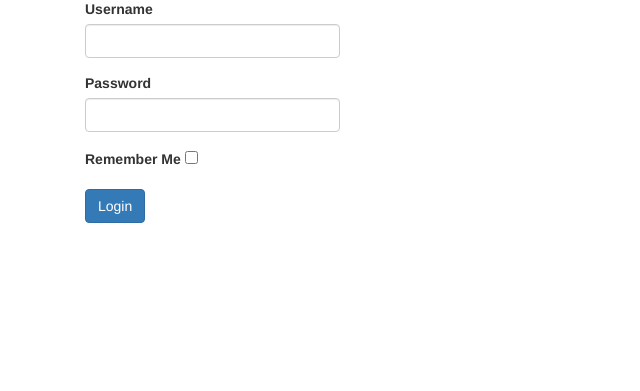
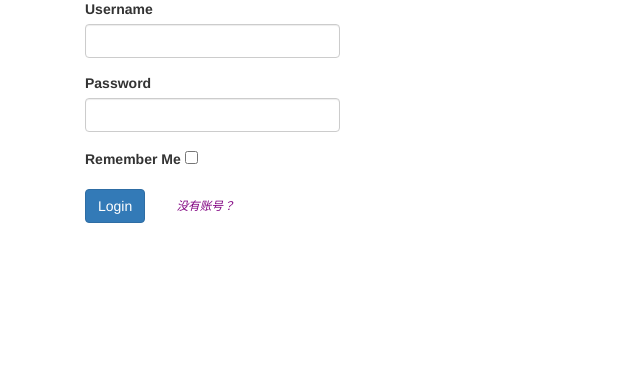
Before and after one commit to bobo325/Light_Blog, a Flask app: template light_blog/templates/account/login.html in a window 1280 px wide. Shown: the part 271-662 px from the top of the page, without its empty margins (0-640 px from the left). Run offline with Flask 2, Linux system fonts and the light colour scheme; the template is opened without the code that fills it: values that come from a table or form of the project are taken from there, others are empty; parts of the project's set-up code (start-up, migrations or seed data) failed here and were passed over; some libraries are stand-ins or nearby versions.

Commit message:
[U] 添加注册

```diff
--- a/light_blog/templates/account/login.html
+++ b/light_blog/templates/account/login.html
@@ -33,6 +33,11 @@
         {{ form.remember }}
     </div>
     <input class="btn btn-primary" type="submit" value="Login">
+    &nbsp;&nbsp;&nbsp;&nbsp;&nbsp;&nbsp;
+    <span style="font-size: smaller;font-style: italic">
+        <a href="{{ url_for('account.register') }}" style="color:purple">没有账号？</a>
+    </span>
+{#    <a href="{{ url_for('account.register') }}" class="btn btn-primary">Register </a>-->#}
   </form>
 </div>
 {% endblock %}
```
